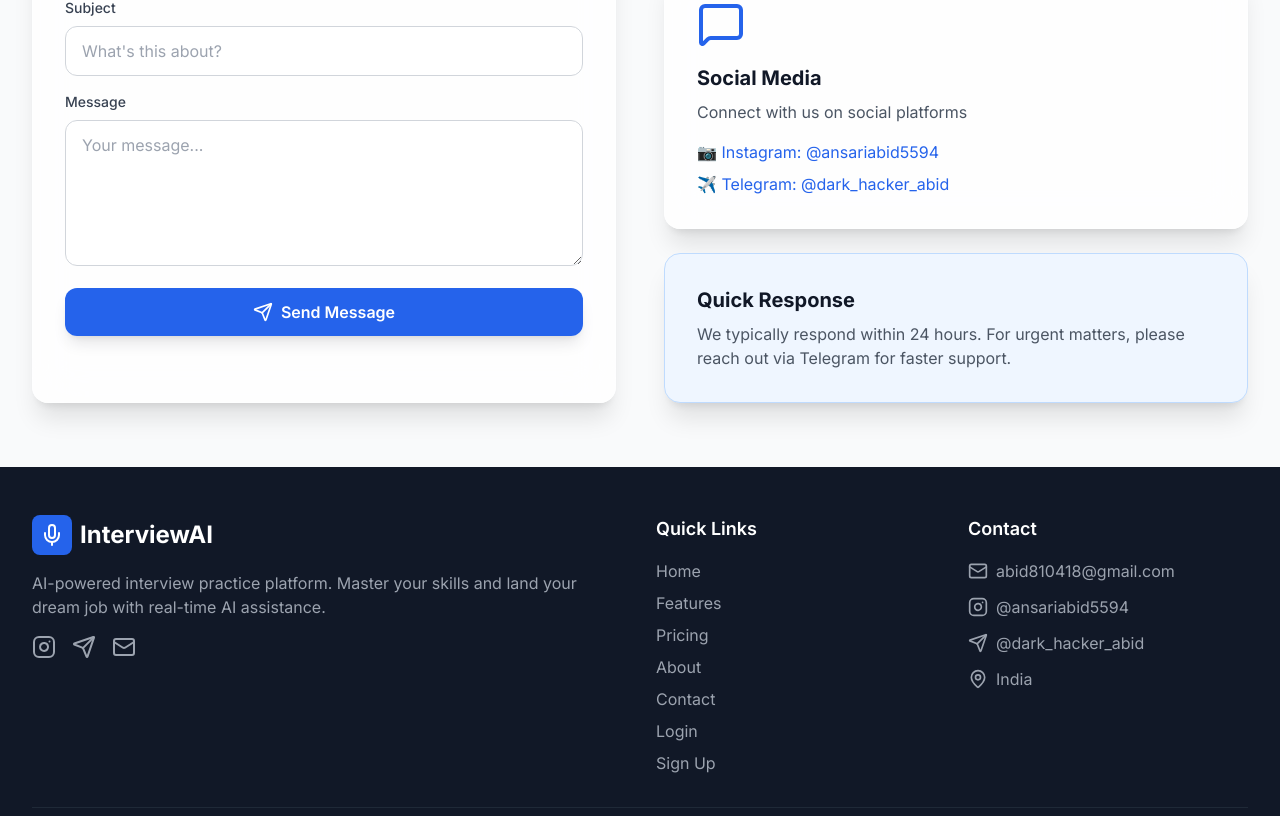
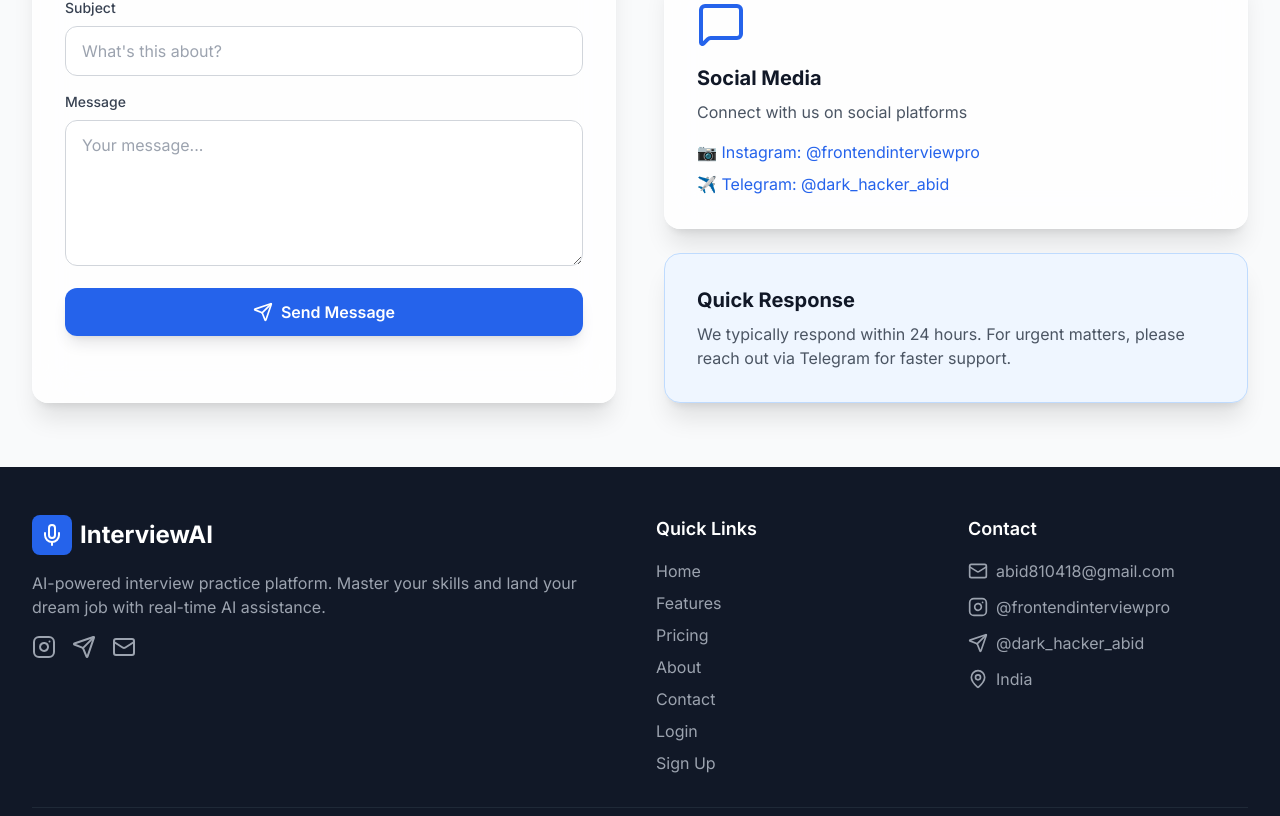
Before and after one commit to abidraza5594/INATANCE-AI-WEBSITE, a React (Vite) app: page /contact in a window 1280 px wide. Shown: the part 567-1383 px from the top of the page. Built offline with nearby package versions, Linux system fonts and the light colour scheme; no server answers.

Commit message:
Updated Instagram link to @frontendinterviewpro and added Reddit post guide

```diff
--- a/src/components/Footer.jsx
+++ b/src/components/Footer.jsx
@@ -29,7 +29,7 @@
               AI-powered interview practice platform. Master your skills and land your dream job with real-time AI assistance.
             </p>
             <div className="flex space-x-4">
-              <a href="https://instagram.com/ansariabid5594" target="_blank" rel="noopener noreferrer"
+              <a href="https://www.instagram.com/frontendinterviewpro/" target="_blank" rel="noopener noreferrer"
                  className="text-gray-400 hover:text-white transition">
                 <Instagram className="h-6 w-6" />
               </a>
@@ -69,9 +69,9 @@
               </li>
               <li className="flex items-start">
                 <Instagram className="h-5 w-5 text-gray-400 mr-2 mt-0.5 flex-shrink-0" />
-                <a href="https://instagram.com/ansariabid5594" target="_blank" rel="noopener noreferrer"
+                <a href="https://www.instagram.com/frontendinterviewpro/" target="_blank" rel="noopener noreferrer"
                    className="text-gray-400 hover:text-white transition">
-                  @ansariabid5594
+                  @frontendinterviewpro
                 </a>
               </li>
               <li className="flex items-start">
--- a/src/pages/Contact.jsx
+++ b/src/pages/Contact.jsx
@@ -144,9 +144,9 @@
                 <h3 className="text-xl font-bold text-gray-900 mb-2">Social Media</h3>
                 <p className="text-gray-600 mb-4">Connect with us on social platforms</p>
                 <div className="space-y-2">
-                  <a href="https://instagram.com/ansariabid5594" target="_blank" rel="noopener noreferrer"
+                  <a href="https://www.instagram.com/frontendinterviewpro/" target="_blank" rel="noopener noreferrer"
                      className="block text-primary-600 hover:text-primary-700">
-                    📷 Instagram: @ansariabid5594
+                    📷 Instagram: @frontendinterviewpro
                   </a>
                   <a href="https://t.me/dark_hacker_abid" target="_blank" rel="noopener noreferrer"
                      className="block text-primary-600 hover:text-primary-700">
```
